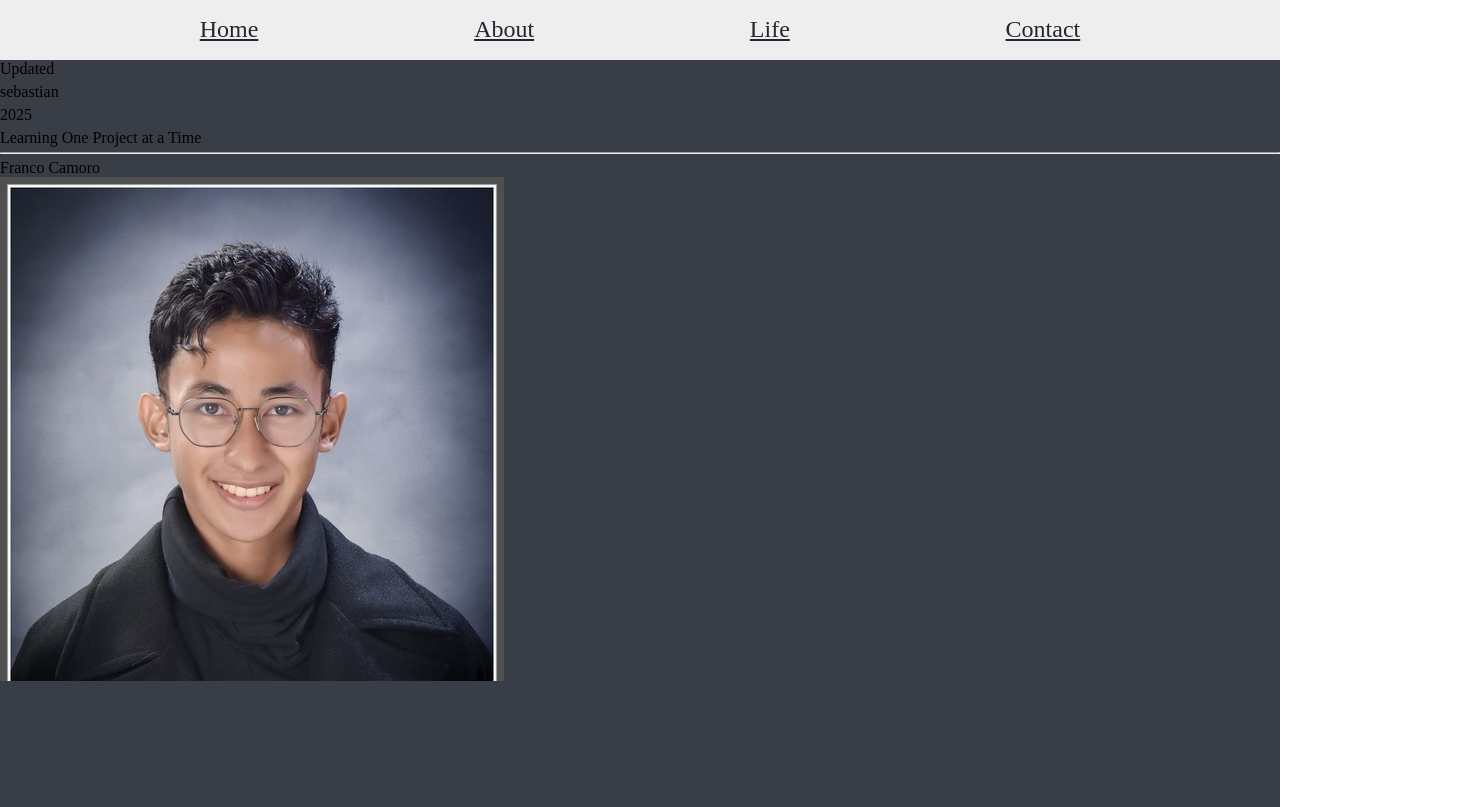
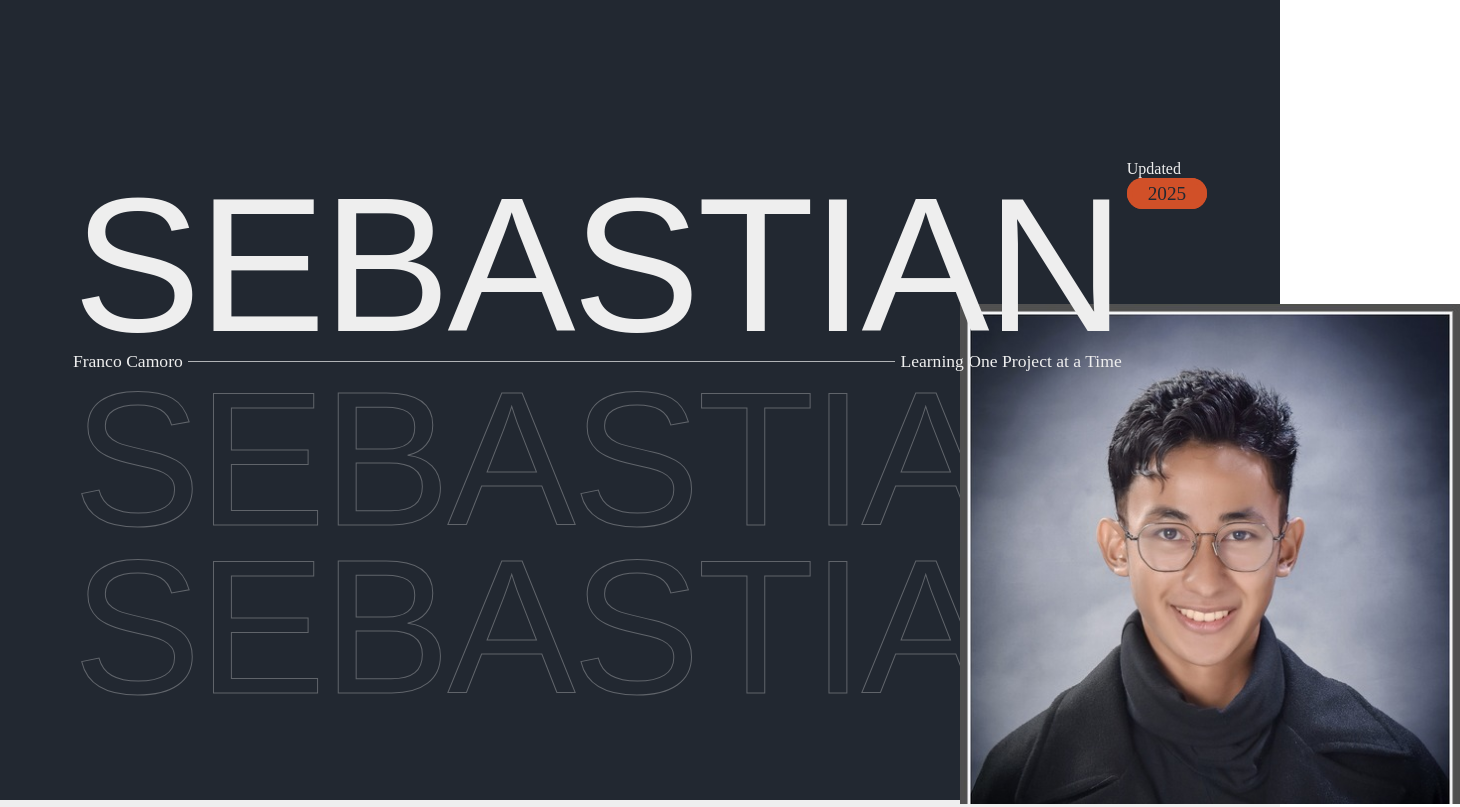
Before and after one commit to FracoMomo/master-portfolio, a plain HTML site: page index.html in a window 1280 px wide. Shown: the top 807 px of the page, 1460 px wide, since content can reach past the window. Drawn offline with Linux system fonts and the light colour scheme; a web font is replaced by a local one.

Commit message:
finsihed on making the layout of homepage

```diff
--- a/index.html
+++ b/index.html
@@ -11,8 +11,12 @@
         <meta name="description" content="">
         <meta name="viewport" content="width=device-width, initial-scale=1">
         <link rel="stylesheet" href="style.css">
+        <link rel="preconnect" href="https://fonts.googleapis.com">
+        <link rel="preconnect" href="https://fonts.gstatic.com" crossorigin>
+        <link href="https://fonts.googleapis.com/css2?family=Anton&family=Anton+SC&family=Climate+Crisis&family=Gasoek+One&display=swap" rel="stylesheet">
     </head>
     <body>
+        <!--
         <nav>
             <ul>
                 <li><a href="#home">Home</a></li>
@@ -21,18 +25,23 @@
                 <li><a href="#contact">Contact</a></li>
             </ul>
         </nav>
+        -->
         <section id="home">
             <div class="home-main-content">
-                <span class="updated-title">Updated</span>
-                <span class="first-name">sebastian</span>
-                <span class="updated-year">2025</span>
-                <span class="my-first-name">Learning One Project at a Time</span>
-                <hr>
-                <span class="full-name">Franco Camoro</span>
+                <span class="updated-title item1">Updated</span>
+                <span class="first-name item2">sebastian</span>
+                <div class="item3">
+                    <span class="updated-year">2025</span>
+                </div>
+                <span class="home-content-text item4">Franco Camoro</span>
+                <span class="item5"></span>
+                <span class="home-content-text item6">Learning One Project at a Time</span>
+                <span class="first-name item2 hollow-name">sebastian</span>
+                <span class="first-name item2 hollow-name">sebastian</span>
             </div>
             <img src="img/headshot.jpg">
+        </section>
 
-        </section>
         <section id="about">
 
         </section>
--- a/style.css
+++ b/style.css
@@ -34,7 +34,91 @@ nav ul li a {
 
 #home {
     min-height: 100vh;
-    background:rgb(57, 62, 70);
+    background: rgb(34, 40, 49);
+    color: rgb(238, 238, 238);
+}
+
+/*grouped elements for homepage content*/
+.home-main-content {
+    display: grid;
+    grid-template-columns: max-content 1fr auto auto;
+    justify-content: center;
+    position: relative;
+    padding-top: 10rem;
+    max-width: max-content;
+    margin: 0 auto;
+}
+
+.item1 {
+    grid-column: 4 / span 1;
+}
+
+.first-name {
+    font-family: "Anton SC", sans-serif;
+    text-transform: uppercase;
+    line-height: 0.85;
+    letter-spacing: -0.2rem;
+    font-size: 12rem;
+}
+
+.item2 {
+    grid-column: 1 / span 3;
+    z-index: 3;
+}
+
+.hollow-name {
+    -webkit-text-fill-color: transparent;
+    -webkit-text-stroke: 1px;
+    opacity: 0.3;
+    z-index: 1;
+}
+
+.item3 {
+    z-index: 3;
+}
+
+/*Styling for year*/
+.updated-year {
+    background-color: rgb(209, 80, 40);
+    padding: 0rem 1rem 0rem 1rem;
+    font-size: 1.2rem;
+    position: relative;
+    border: 5px solid rgb(209, 80, 40);
+    border-radius: 1rem;
+    color: rgb(34, 40, 49);
+    z-index: 3;
+}
+
+.item4 {
+    grid-column: 1 / span 1;
+    z-index: 3;
+}
+
+.item5:after {
+    content: " ";
+    display: block;
+    border-bottom: 0.1rem solid rgba(238, 238, 238, 0.7);
+    padding-top: 0.6rem;
+    position: relative;
+    z-index: 3;
+}
+
+.item6 {
+    text-align: left;
+    z-index: 3;
+}
+
+#home img {
+    position: absolute;
+    top: 19rem;
+    max-width: 500px;
+    left: 60rem;
+    height: auto;
+    z-index: 2;
+}
+
+.home-content-text {
+    font-size: 1.1rem;
 }
 
 #about {
@@ -44,7 +128,7 @@ nav ul li a {
 
 #life {
     min-height: 100vh;
-    background: rgb(34, 40, 49);
+    background:rgb(57, 62, 70);
 }
 
 .life-gallery {
```
